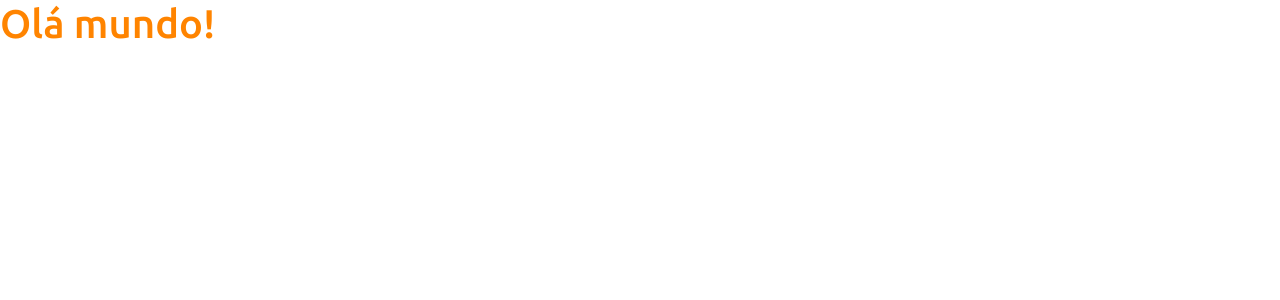
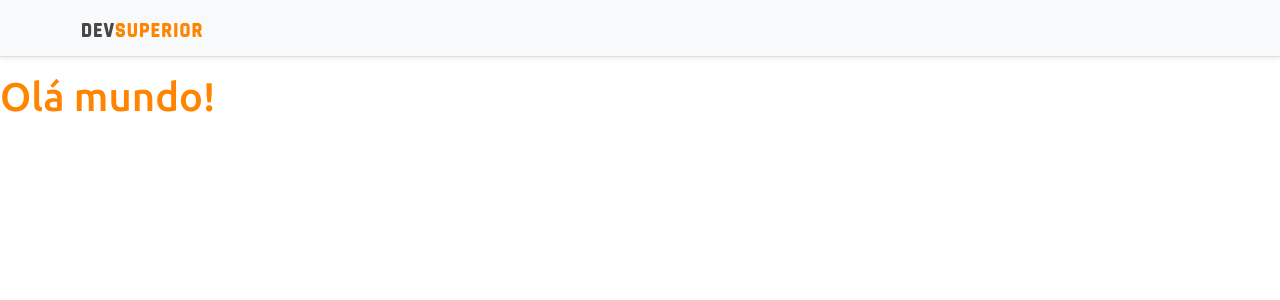
Before and after one commit to vivianreis/projeto-sds3, a React (Create React App) app in the folder frontend/: page / in a window 1280 px wide. Shown: the top 300 px of the page. Built offline with nearby package versions, Linux system fonts and the light colour scheme; the HTML template or start-up script is replaced by a standard one.

Commit message:
inclusão da imagem do logo

```diff
--- a/frontend/src/App.tsx
+++ b/frontend/src/App.tsx
@@ -1,8 +1,13 @@
+import NavBar from "components/NavBar";
+
 function App() {
   return (
+    <>
+    <NavBar></NavBar>
     <div>
       <h1 className="text-primary">Olá mundo!</h1>
     </div>
+    </>
   );
 }
 
--- /dev/null
+++ b/frontend/src/components/NavBar/index.tsx
@@ -0,0 +1,15 @@
+import ImgDsDark from 'assets/img/ds-dark.svg';
+
+const NavBar = () => {
+  return (
+<div className="d-flex flex-column flex-md-row align-items-center p-3 px-md-4 mb-3 bg-light border-bottom shadow-sm">
+  <div className="container">
+    <nav className="my-2 my-md-0 mr-md-3">
+      <img src={ImgDsDark} alt="DevSuperior" width="120" />
+    </nav>
+  </div>
+</div>
+  );
+}
+
+export default NavBar;
```
Also changed, not shown: frontend/src/assets/img/ds-dark.svg (added).
